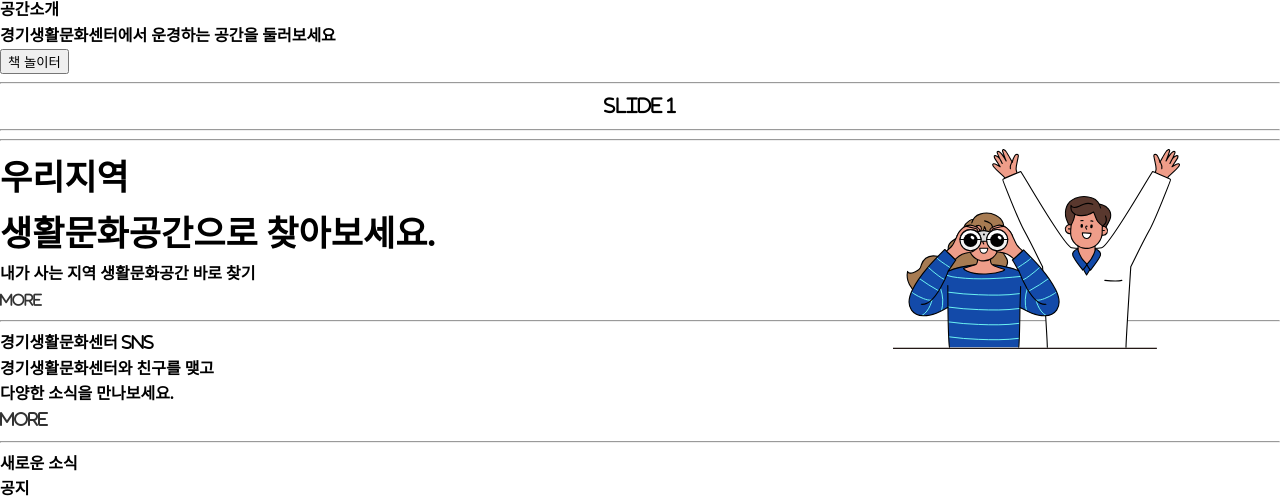
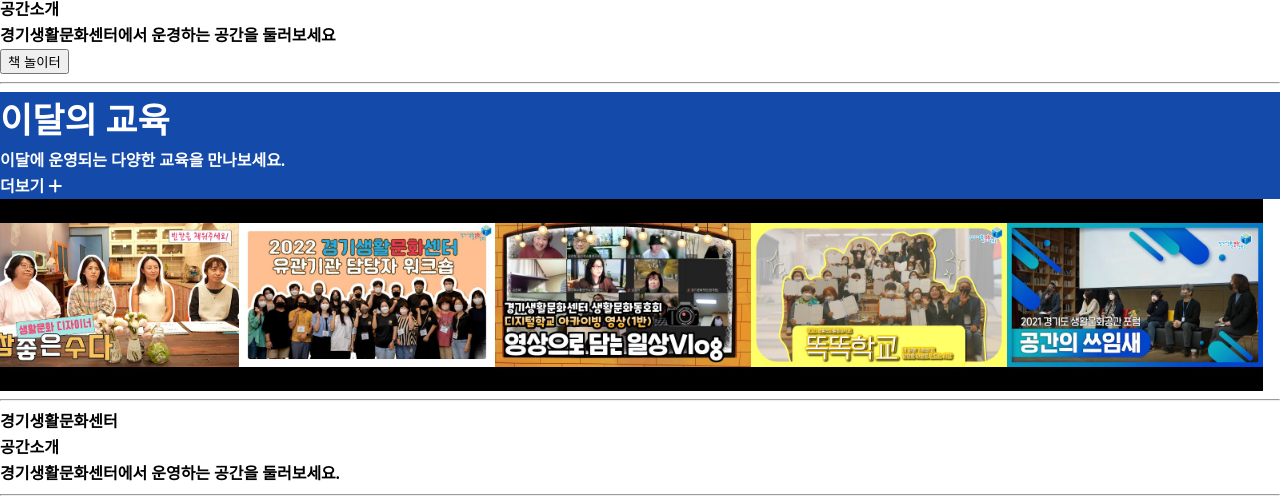
Before and after one commit to jubi1031/glife_ljb, a plain HTML site: page index.html in a window 1280 px wide. Shown: the part 128-627 px from the top of the page. Drawn offline with nearby package versions, Linux system fonts and the light colour scheme.

Commit message:
fix eduMonth

```diff
--- a/css/common.css
+++ b/css/common.css
@@ -7,13 +7,19 @@
   font-weight: normal;
   font-style: normal;
 }
-
+body {
+  position: relative;
+}
 :root {
   max-width: 1440px;
   font-family: "Font Awesome 6 Free";
   font-weight: 900;
   font-size: 16px;
   margin: auto;
+  --tisi: 2.1875rem;
+  --menub: 1.312rem;
+  --menus: 0.857em;
+  --menuf: 0.875rem;
   --bc: #144aaa;
   --ac: #f0f4ff;
   --bgc: #333333;
@@ -61,7 +67,7 @@ Light → 300
 
 .hd li {
   top: 20px;
-  font-size: 1.312rem;
+  font-size: var(--menub);
   position: relative;
   padding: 1rem 0;
   list-style-type: none;
@@ -90,6 +96,7 @@ Light → 300
   transition: opacity 0.5s;
   opacity: 0;
   height: 0;
+  /* display: flex; */
 }
 .sub a {
 }
@@ -114,14 +121,35 @@ Light → 300
 
 .hd .func {
   display: flex;
-  font-size: 0.875rem;
+  font-size: var(--menuf);
+}
+/* ---------------------------------------------------- */
+.eduMonth {
+  background-color: var(--bc);
+  color: white;
+}
+.eduMonth h2 {
+  font-size: var(--tisi);
+}
+.eduMonth a {
+  color: white;
+}
+.eduMonth img {
+  width: 10px;
+}
+.eduMonth .eduslide p:nth-of-type(1) {
+  display: flex;
+}
+.eduMonth .eduslide p:nth-of-type(2) {
+}
+.eduMonth {
 }
 
 .swiper {
   width: 100%;
   height: 100%;
 }
-.swiper-slide {
+.eduslide {
   text-align: center;
   font-size: 18px;
   background: #fff;
@@ -130,13 +158,13 @@ Light → 300
   align-items: center;
 }
 
-.swiper-slide img {
+.eduslide img {
   display: block;
   width: 100%;
   height: 100%;
   object-fit: cover;
 }
-
+/* -------------------------------------------------- */
 .swiper-pagination-bullet {
   width: 20px;
   height: 20px;
@@ -152,12 +180,15 @@ Light → 300
   color: #fff;
   background: #007aff;
 }
+
+/* -------------------------------------------------------- */
+
 .ourCenter {
   position: relative;
 }
 
 .ourCenter h2 {
-  font-size: 2.1875rem;
+  font-size: var(--tisi);
   font-weight: 900;
 }
 .ourCenter p {
@@ -170,10 +201,12 @@ Light → 300
   right: 100px;
 }
 .ourCenter .more {
-  font-size: 0.875rem;
+  font-size: var(--menuf);
   border: solid 1px color #144aaa;
   border-radius: 50%;
 }
+
+/* ----------------------------------------------------- */
 
 .new {
   background-color: white;
@@ -195,6 +228,8 @@ Light → 300
 .new li > time {
 }
 
+/* ---------------------------------------------- */
+
 .foot {
   color: white;
   background-color: black;
@@ -213,7 +248,7 @@ Light → 300
   left: 0;
   width: 120px;
 }
-
+/* ------------------------------------------------------- */
 .goTop {
   color: white;
   background-color: #144aaa;
@@ -224,4 +259,7 @@ Light → 300
   position: absolute;
   right: 10px;
   bottom: 10px;
+  transition: 0.3s;
 }
+
+/* 클릭하면 #hd로 가야함 */
--- a/index.html
+++ b/index.html
@@ -34,7 +34,7 @@
       <ul>
         <li>
           <a href="#">경기생활문화센터</a>
-          <ul class="">
+          <ul>
             <li><a href="#" class="sub">센터소개</a></li>
             <li><a href="#" class="sub">조직도</a></li>
             <li><a href="#" class="sub">사업안내</a></li>
@@ -88,23 +88,46 @@
     </section>
     <hr />
     <section class="eduMonth">
+      <h2>이달의 교육</h2>
+      <p>이달에 운영되는 다양한 교육을 만나보세요.</p>
+      <a href="#">더보기 +</a>
       <div class="swiper mySwiper">
         <div class="swiper-wrapper">
-          <div class="swiper-slide">Slide 1</div>
-          <div class="swiper-slide">Slide 2</div>
-          <div class="swiper-slide">Slide 3</div>
-          <div class="swiper-slide">Slide 4</div>
-          <div class="swiper-slide">Slide 5</div>
-          <div class="swiper-slide">Slide 6</div>
-          <div class="swiper-slide">Slide 7</div>
-          <div class="swiper-slide">Slide 8</div>
-          <div class="swiper-slide">Slide 9</div>
+          <div class="eduslide">
+            <img src="./img/sddefault.jpg" alt="" />
+            <p>#교육 기간</p>
+            <p>행복한 합창단</p>
+          </div>
+          <div class="eduslide">
+            <img src="./img/sddefault (1).jpg" alt="" />
+            <p>#교육 기간</p>
+            <p>행복한 합창단</p>
+          </div>
+          <div class="eduslide">
+            <img src="./img/sddefault (2).jpg" alt="" />
+            <p>#교육 기간</p>
+            <p>행복한 합창단</p>
+          </div>
+          <div class="eduslide">
+            <img src="./img/sddefault (3).jpg" alt="" />
+            <p>#교육 기간</p>
+            <p>행복한 합창단</p>
+          </div>
+          <div class="eduslide">
+            <img src="./img/sddefault (4).jpg" alt="" />
+            <p>#교육 기간</p>
+            <p>행복한 합창단</p>
+          </div>
         </div>
         <div class="swiper-pagination"></div>
       </div>
     </section>
     <hr />
-    <section class="space"></section>
+    <section class="space">
+      <h2>경기생활문화센터</h2>
+      <h2>공간소개</h2>
+      <p>경기생활문화센터에서 운영하는 공간을 둘러보세요.</p>
+    </section>
     <hr />
     <section class="ourCenter">
       <h2>우리지역</h2>
```
